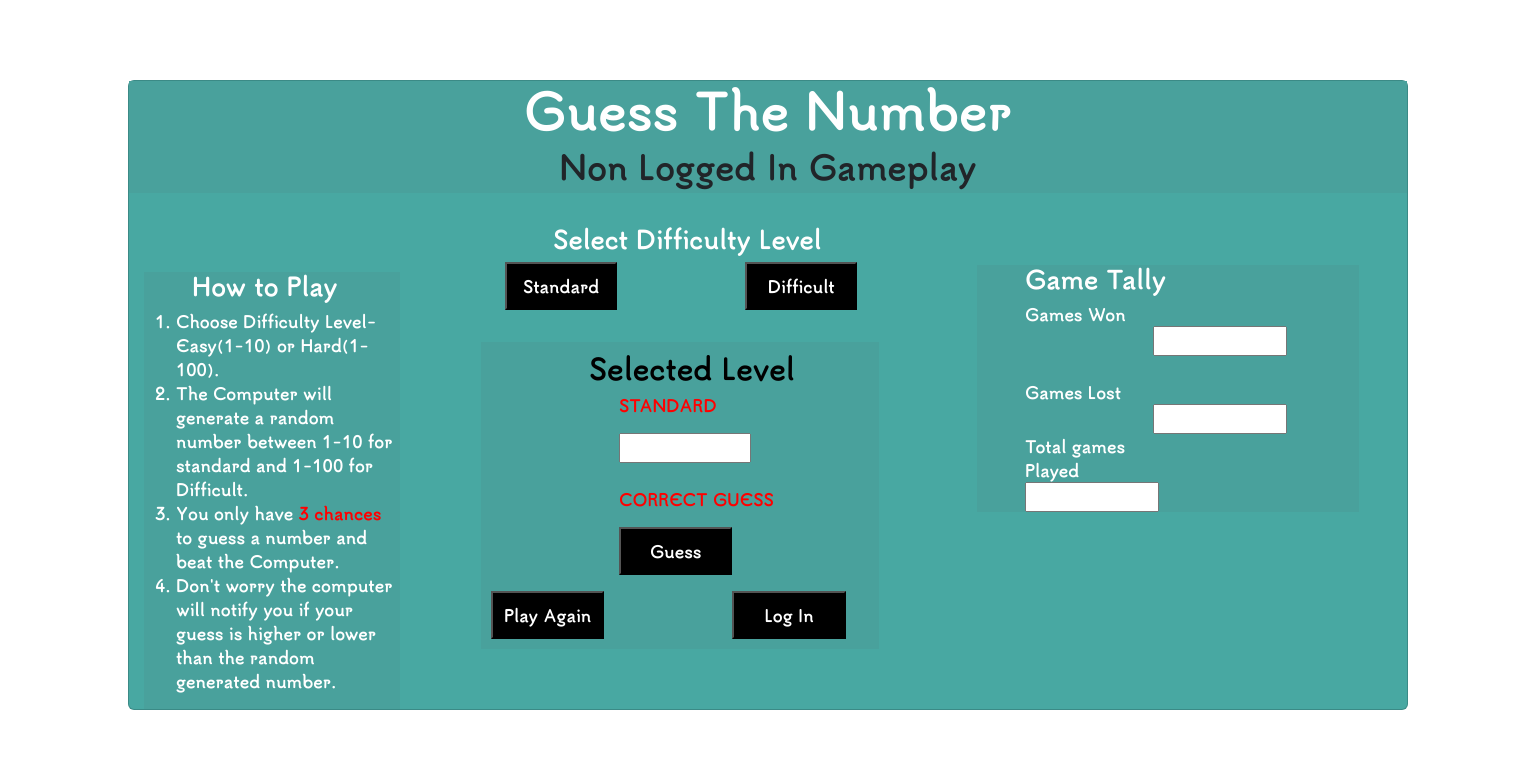
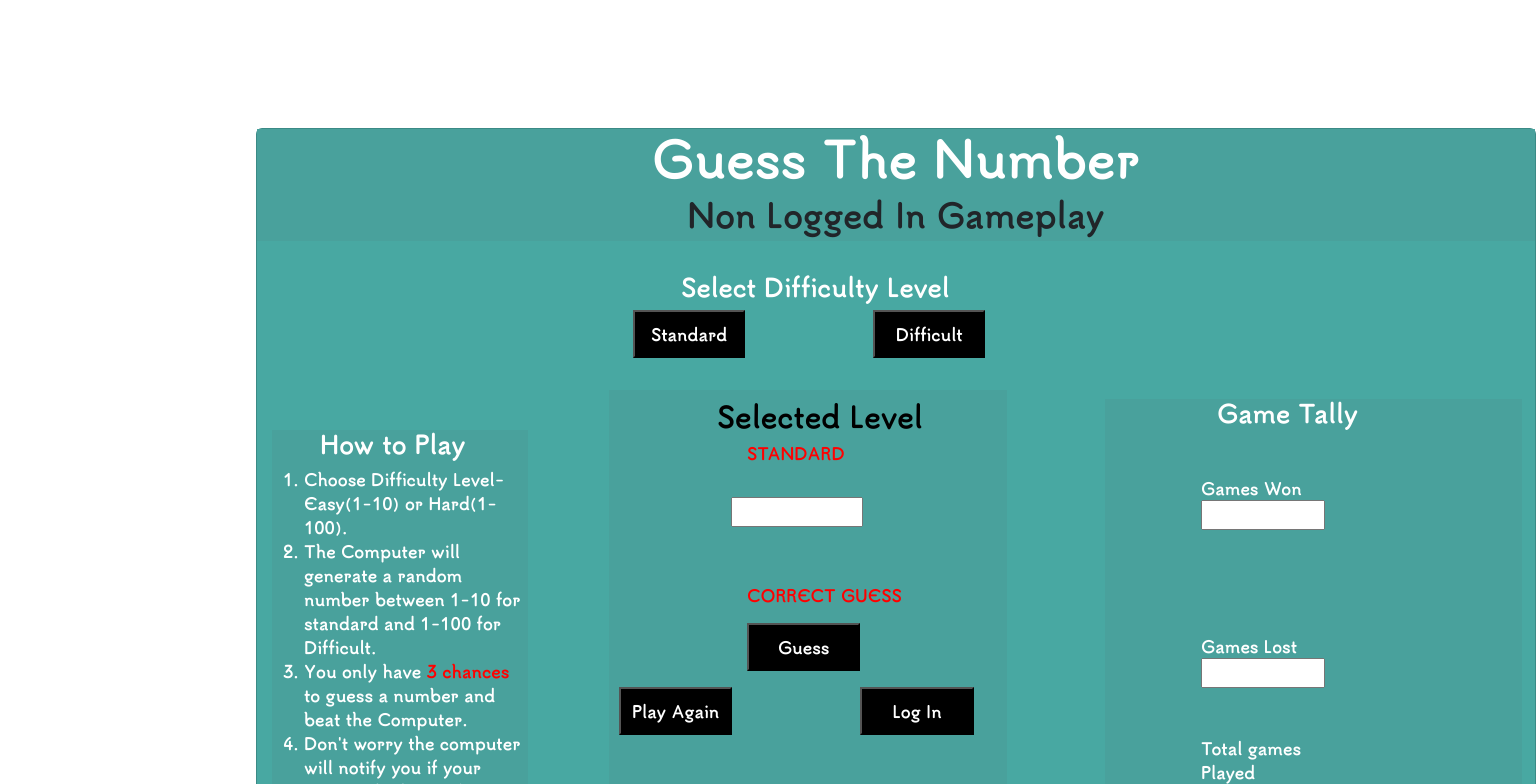
Before and after one commit to AndrewIMLEx/Learning-Project, a React app: page / in a window 1280 px wide. Shown: the top 784 px of the page, 1536 px wide, since content can reach past the window. Built offline with nearby package versions, Linux system fonts and the light colour scheme.

Commit message:
add margins to card div

```diff
--- a/src/style.css
+++ b/src/style.css
@@ -9,8 +9,9 @@
 .card {
     background-color : #48A8A2;
     width : 80em;
-    margin-left : 8em;
-    margin-top : 5em;
+    margin-left : 16em;
+    margin-top : 8em;
+    padding-bottom: 6em;
 }
 
 h1 {
@@ -38,6 +39,9 @@ p {
     color: white;
     margin-left: 8em;
 }
+rulescard{
+    padding-left:4em;
+}
 
 .rules {
     color : white;
@@ -45,7 +49,7 @@ p {
     height : 70%;
     background-color: #49A19C;
     margin-left: 15px;
-    margin-top: -15em;
+    margin-top: -27em;
 }
 .header {
     background-color: #49A19C;
@@ -56,12 +60,17 @@ p {
     margin-right: 33em;
 }
 #LevelForm{
-    margin-left: 3em
+    margin-left: 3em;
+    width: 50%;
+    margin: 2em;
+    display: flex;
+    flex-direction: column;
 }
 .levelCard{
     margin-top: 2em;
     background-color: #49A19C;
     padding: 10px;
+    padding-bottom: 4em
 }
 button{
     padding :10px;
@@ -85,28 +94,40 @@ button{
 }
 .tally {
         margin-left: 53em;
-        margin-top: -24em;
+        margin-top: -25em;
         background-color: #49A19C;
-        margin-right: 3em
+        margin-right: 0.8em;
+        padding-bottom: 1em;
+        padding-left:4em
 }
 label {
     display: inline-block;
     width: 150px;
     text-align: left;
-    color: white
+    color: white;
+    padding-top: 1em
   }
 .levelselect{
     margin-left: 1.5em;
 }
-#LevelForm{
-    width: 50%;
-}
 input{
     width: 70%;
-}
-#Tally{
-    margin-left: 8em;
+    display: inline-block;
+    padding-bottom: -9em
 }
 #Levelsinput{
     margin-left: 5em;
 }
+#Gamesplayed{
+
+    padding-left: 5em
+}
+#played{
+    margin: 10px 20px 30px 10px;
+}
+span{
+    display:inline-block;
+    display:flex;
+    flex-direction: row;
+    justify-content:space-between;
+}
```
